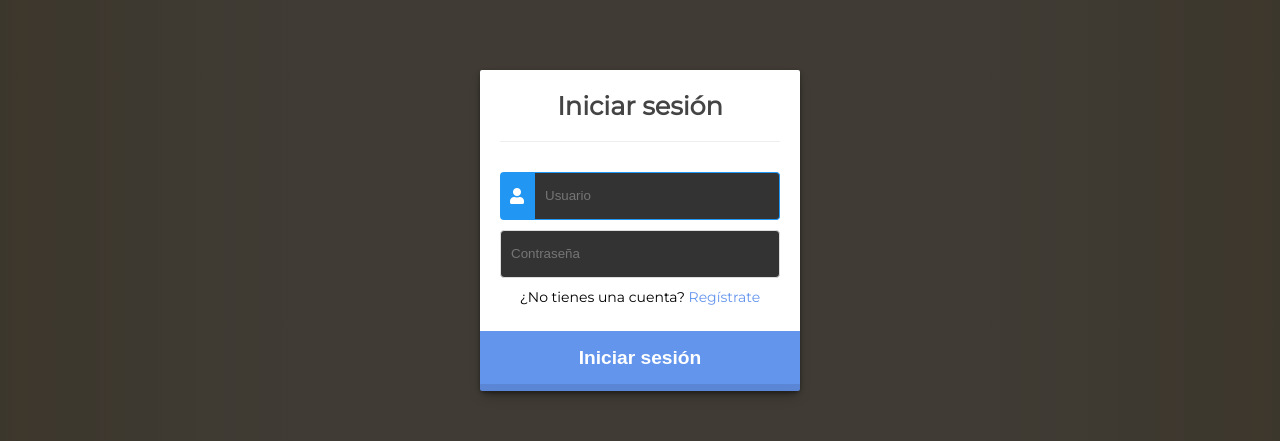
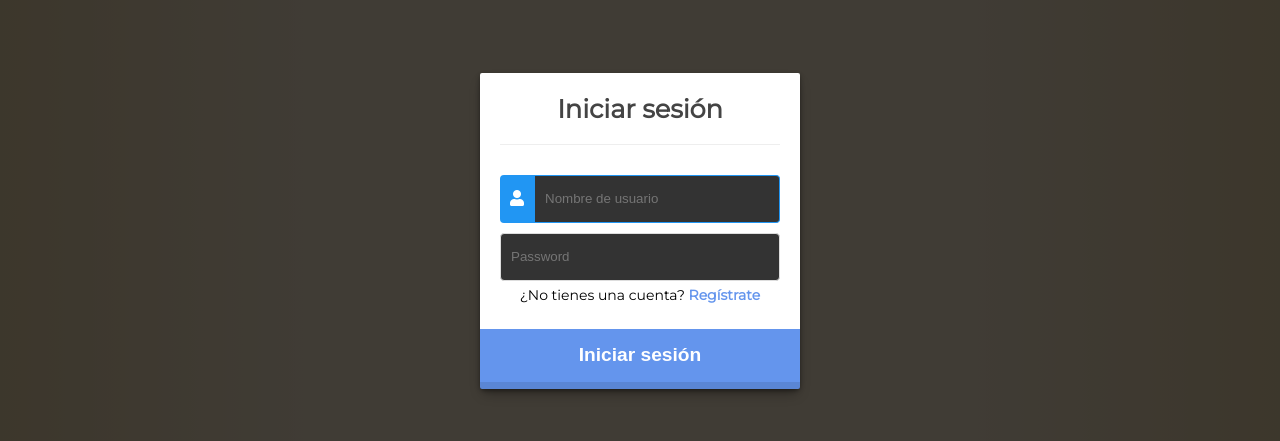
Before and after one commit to mgmaxi/Portfolio-Front-End, an Angular app: page /login in a window 1280 px wide. Shown: the part 182-623 px from the top of the page. Built offline with nearby package versions, Linux system fonts and the light colour scheme.

Commit message:
Add login and signup validations

```diff
--- a/src/app/components/login/login.component.html
+++ b/src/app/components/login/login.component.html
@@ -1,15 +1,39 @@
 <div class="containerForm">
-  <form [formGroup]="form">
+  <form [formGroup]="form" (ngSubmit)="onSubmit($event)">
     <p class="title">Iniciar sesión</p>
-    <input type="user" placeholder="Usuario" formControlName="user" autofocus />
+    <!-- User input -->
+    <input
+      type="user"
+      placeholder="Nombre de usuario"
+      formControlName="user"
+      autofocus
+    />
     <i class="fa fa-user"></i>
-    <input
-      type="password"
-      placeholder="Contraseña"
-      formControlName="password"
-    />
+    <!-- User validation error -->
+    <div *ngIf="User?.errors && (User?.touched || User?.dirty)">
+      <p *ngIf="User?.hasError('required')" class="error">
+        *El nombre de usuario es requerido.
+      </p>
+      <p
+        *ngIf="User?.hasError('minlength') || User?.hasError('maxlength')"
+        class="error"
+      >
+        El nombre de usuario debe tener entre 5 a 12 caracteres.
+      </p>
+    </div>
+    <!-- Password input -->
+    <input type="password" placeholder="Password" formControlName="password" />
     <i class="fa fa-key"></i>
+    <!-- Password validation error -->
+    <div *ngIf="Password?.errors && (Password?.touched || Password?.dirty)">
+      <p *ngIf="Password?.hasError('required')" class="error">
+        *La contraseña es requerida.
+      </p>
+      <p *ngIf="Password?.hasError('minlength')" class="error">
+        *La contraseña debe tener al menos 8 caracteres.
+      </p>
+    </div>
     <p>¿No tienes una cuenta? <a routerLink="/signup">Regístrate</a></p>
-    <button>Iniciar sesión</button>
+    <button type="submit">Iniciar sesión</button>
   </form>
 </div>
--- a/src/app/components/login/login.component.ts
+++ b/src/app/components/login/login.component.ts
@@ -1,5 +1,6 @@
 import { Component, OnInit } from '@angular/core';
-import { FormBuilder, FormGroup, FormControl } from '@angular/forms';
+import { FormBuilder, FormGroup } from '@angular/forms';
+import { Validators } from '@angular/forms';
 
 @Component({
   selector: 'app-login',
@@ -10,10 +11,35 @@ export class LoginComponent implements OnInit {
   form: FormGroup;
   constructor(private formBuilder: FormBuilder) {
     this.form = this.formBuilder.group({
-      user: ['', []],
-      password: ['', []],
+      user: [
+        '',
+        [
+          Validators.required,
+          Validators.minLength(5),
+          Validators.maxLength(12),
+        ],
+      ],
+      password: ['', [Validators.required, Validators.minLength(8)]],
     });
   }
 
   ngOnInit(): void {}
+
+  onSubmit(event: Event) {
+    event.preventDefault;
+
+    if (this.form.valid) {
+      console.log('Paso validaciones');
+    } else {
+      this.form.markAllAsTouched();
+    }
+  }
+
+  get User() {
+    return this.form.get('user');
+  }
+
+  get Password() {
+    return this.form.get('password');
+  }
 }
--- a/src/app/components/signup/signup.component.html
+++ b/src/app/components/signup/signup.component.html
@@ -1,6 +1,7 @@
 <div class="containerForm">
-  <form [formGroup]="form">
+  <form [formGroup]="form" (ngSubmit)="onSubmit($event)">
     <p class="title">Crear una cuenta</p>
+    <!-- User input -->
     <input
       type="user"
       placeholder="Nombre de usuario"
@@ -8,6 +9,19 @@
       autofocus
     />
     <i class="fa fa-user"></i>
+    <!-- User validation error -->
+    <div *ngIf="User?.errors && (User?.touched || User?.dirty)">
+      <p *ngIf="User?.hasError('required')" class="error">
+        *El nombre de usuario es requerido.
+      </p>
+      <p
+        *ngIf="User?.hasError('minlength') || User?.hasError('maxlength')"
+        class="error"
+      >
+        El nombre de usuario debe tener entre 5 a 12 caracteres.
+      </p>
+    </div>
+    <!-- Email input -->
     <input
       type="email"
       placeholder="Correo electrónico"
@@ -15,9 +29,28 @@
       autofocus
     />
     <i class="fa fa-at"></i>
+    <!-- Email validation error -->
+    <div *ngIf="Email?.errors && (Email?.touched || Email?.dirty)">
+      <p *ngIf="Email?.hasError('required')" class="error">
+        *El correo electrónico es requerido.
+      </p>
+      <p *ngIf="Email?.hasError('email')" class="error">
+        *El formato del correo electrónico debe ser válido.
+      </p>
+    </div>
+    <!-- Password input -->
     <input type="password" placeholder="Password" formControlName="password" />
     <i class="fa fa-key"></i>
+    <!-- Password validation error -->
+    <div *ngIf="Password?.errors && (Password?.touched || Password?.dirty)">
+      <p *ngIf="Password?.hasError('required')" class="error">
+        *La contraseña es requerida.
+      </p>
+      <p *ngIf="Password?.hasError('minlength')" class="error">
+        *La contraseña debe tener al menos 8 caracteres.
+      </p>
+    </div>
     <p>¿Ya tenés una cuenta? <a routerLink="/login">Inicia sesión</a></p>
-    <button>Registrarse</button>
+    <button type="submit" [disabled]="!form.valid">Registrarse</button>
   </form>
 </div>
--- a/src/app/components/signup/signup.component.ts
+++ b/src/app/components/signup/signup.component.ts
@@ -1,5 +1,6 @@
 import { Component, OnInit } from '@angular/core';
 import { FormBuilder, FormGroup } from '@angular/forms';
+import { Validators } from '@angular/forms';
 
 @Component({
   selector: 'app-signup',
@@ -10,11 +11,42 @@ export class SignupComponent implements OnInit {
   form: FormGroup;
   constructor(private formBuilder: FormBuilder) {
     this.form = this.formBuilder.group({
-      user: ['', []],
-      email: ['', []],
-      password: ['', []],
+      user: [
+        '',
+        [
+          Validators.required,
+          Validators.minLength(5),
+          Validators.maxLength(12),
+        ],
+      ],
+      email: ['', [Validators.required, Validators.email]],
+      password: ['', [Validators.required, Validators.minLength(8)]],
     });
   }
 
   ngOnInit(): void {}
+
+  onSubmit(event: Event) {
+    event.preventDefault;
+
+    if (this.form.valid) {
+      console.log('Paso validaciones');
+      alert('cuenta creada!');
+    } else {
+      this.form.markAllAsTouched();
+      alert('error');
+    }
+  }
+
+  get User() {
+    return this.form.get('user');
+  }
+
+  get Email() {
+    return this.form.get('email');
+  }
+
+  get Password() {
+    return this.form.get('password');
+  }
 }
--- a/src/styles.css
+++ b/src/styles.css
@@ -240,7 +240,7 @@ form .title {
 form input {
   display: block;
   padding: 15px 10px;
-  margin-bottom: 10px;
+  margin-top: 10px;
   height: 48px;
   width: 100%;
   line-height: 50px;
@@ -261,7 +261,7 @@ form i.fa {
   color: #fff;
   font-size: 1em;
   position: absolute;
-  margin-top: -42px;
+  margin-top: -38px;
   opacity: 0;
   left: 0;
   transition: all 0.1s ease-in;
@@ -279,6 +279,7 @@ form p {
 
 form p a {
   font-size: 1em;
+  font-weight: bold;
   color: cornflowerblue;
   text-decoration: none;
 }
@@ -313,3 +314,30 @@ form button:active {
   border-bottom-width: 4px;
   background-color: cornflowerblue;
 }
+
+/* Form validations and errors */
+
+.error {
+  color: #e50914;
+  font-size: 12px;
+}
+
+input.ng-touched,
+input.ng-dirty {
+  border: 1.5px solid #e50914;
+}
+
+input:focus.ng-touched,
+input:focus.ng-dirty {
+  border-color: #e50914;
+}
+
+input.ng-valid {
+  border: 1.5px solid rgb(46, 204, 113);
+}
+
+input:focus.ng-valid {
+  color: rgb(255, 255, 255, 0.4);
+  border: 1.5px solid rgb(46, 204, 113);
+  border-left-width: 35px;
+}
```
